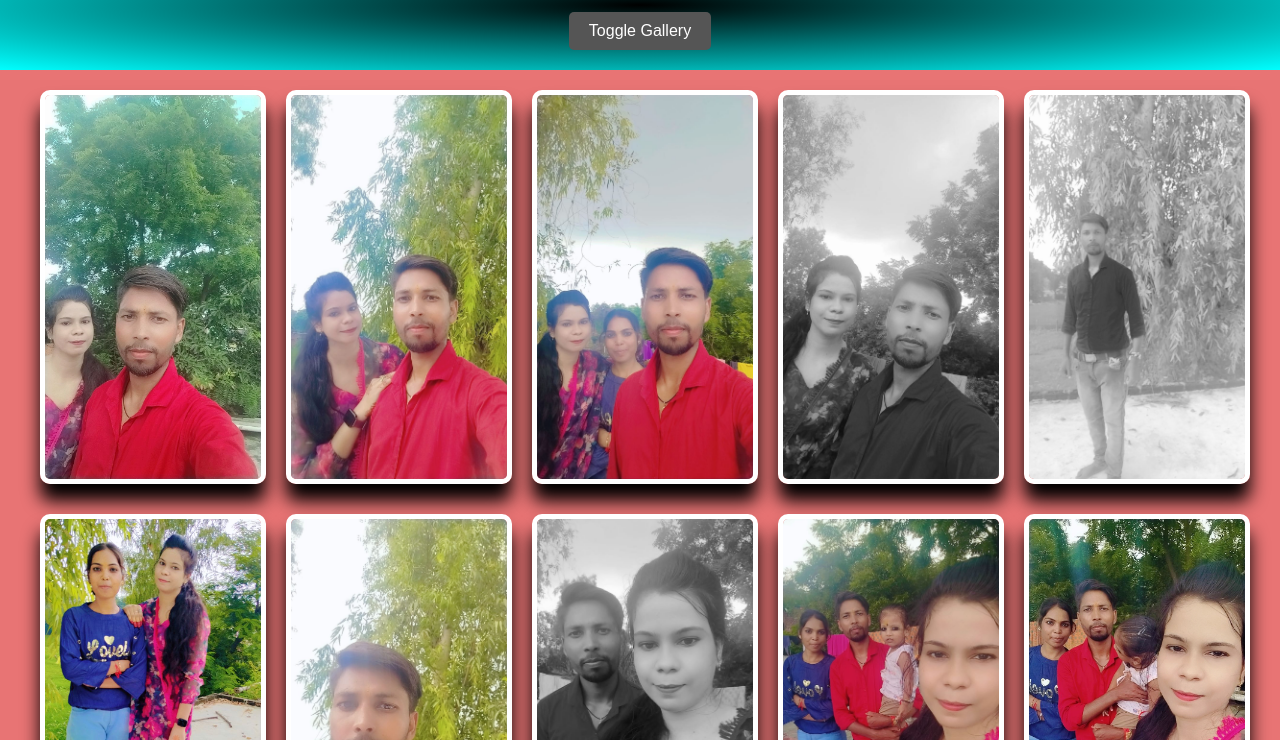
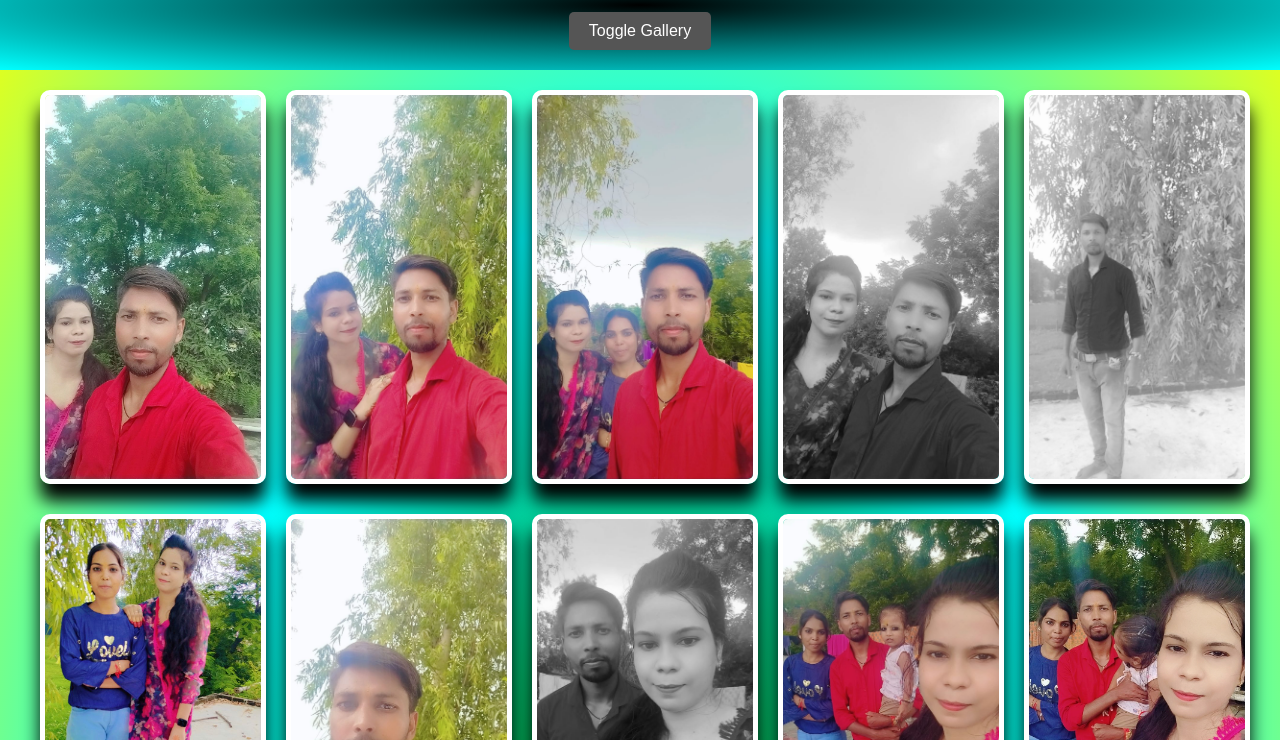
Before and after one commit to Pradum-Raj/kumkum.github.io, a plain HTML site: page index.html in a window 1280 px wide. Shown: the part 60-800 px from the top of the page. Drawn offline with nearby package versions, Linux system fonts and the light colour scheme.

Commit message:
Update index.html

```diff
--- a/index.html
+++ b/index.html
@@ -3,7 +3,7 @@
 <head>
     <meta charset="UTF-8">
     <meta name="viewport" content="width=device-width, initial-scale=1.0">
-    <title>Responsive Image Gallery with jQuery</title>
+    <title> </title>
     <script src="https://code.jquery.com/jquery-3.6.0.min.js"></script>
     <style>
         /* General Styles */
@@ -12,7 +12,8 @@
             margin: 0;
             padding: 0;
             box-sizing: border-box;
-            background-color: #e87474;
+            background: radial-gradient(green,cyan,yellow);
+            bac
             color: #333;
         }
 
```
